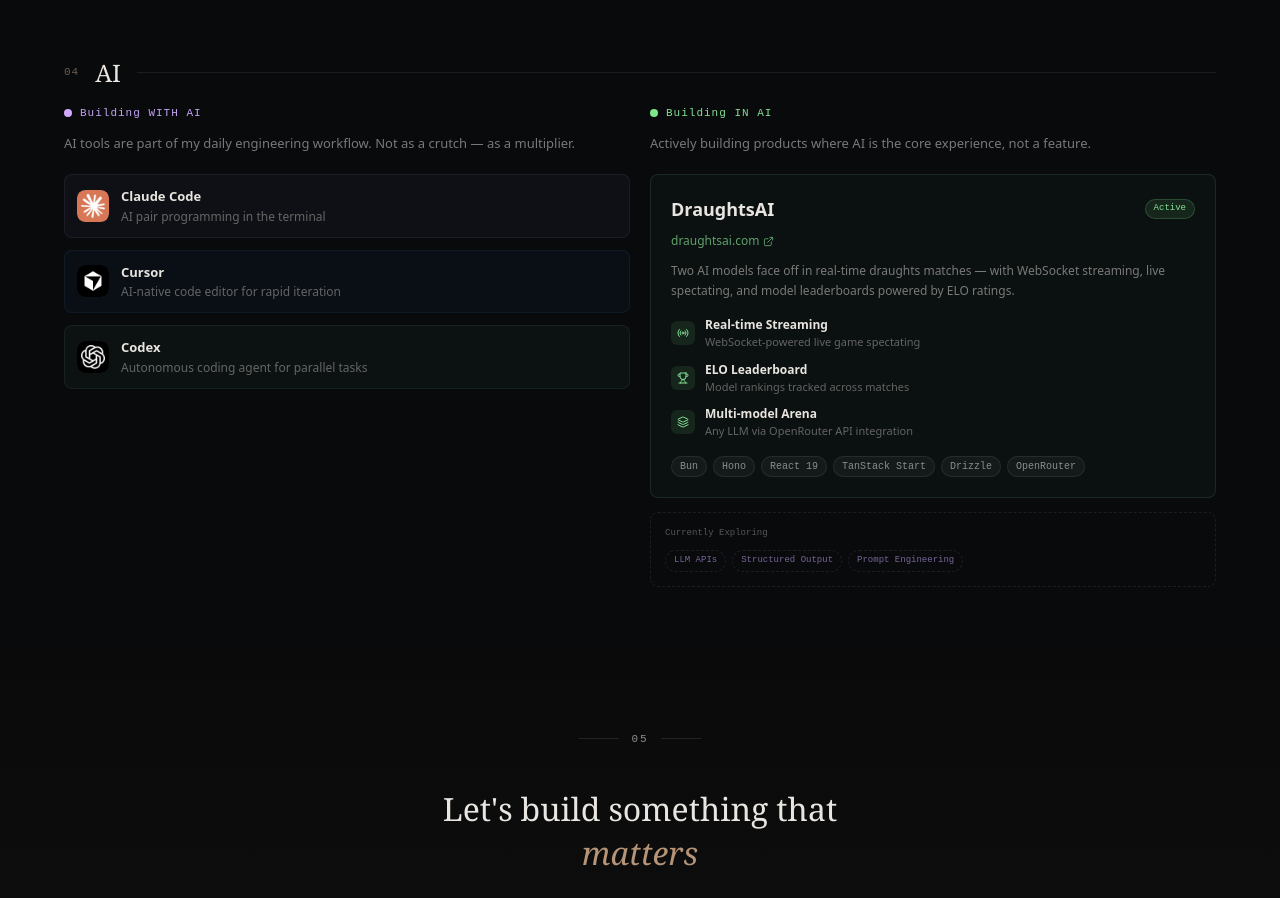
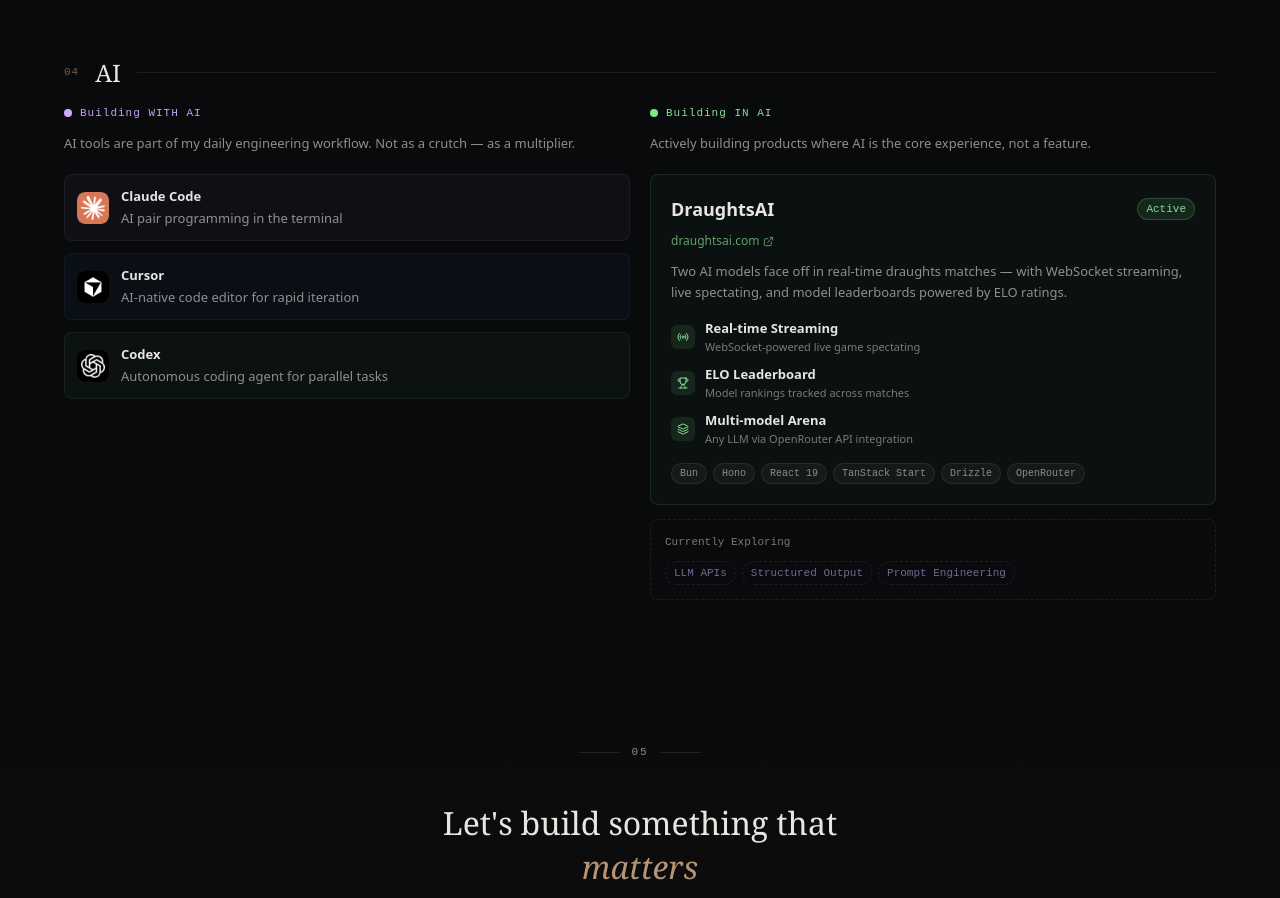
Before and after one commit to alexeibostan/alexei-portfolio, a Next.js app: page /en in a window 1280 px wide. Shown: the part 2820-3718 px from the top of the page. Built offline with nearby package versions, Linux system fonts and the light colour scheme; no server answers.

Commit message:
fix(a11y): improve AI section text sizes and contrast

```diff
--- a/src/components/sections/AISection.tsx
+++ b/src/components/sections/AISection.tsx
@@ -67,7 +67,7 @@ export function AISection({ aiTools, aiExploring }: AISectionProps) {
               </div>
 
               {/* Intro text */}
-              <p className="text-[13px] opacity-50 leading-relaxed mb-5">
+              <p className="text-[13px] opacity-60 leading-relaxed mb-5">
                 {tAi("buildingWithIntro")}
               </p>
 
@@ -102,7 +102,7 @@ export function AISection({ aiTools, aiExploring }: AISectionProps) {
                         <span className="text-[13px] font-semibold text-[#e8e4df]">
                           {tool.name}
                         </span>
-                        <span className="text-xs opacity-40 mt-0.5 text-[#e8e4df]">
+                        <span className="text-[13px] opacity-60 mt-0.5 text-[#e8e4df]">
                           {tool.description}
                         </span>
                       </div>
@@ -126,7 +126,7 @@ export function AISection({ aiTools, aiExploring }: AISectionProps) {
               </div>
 
               {/* Intro text */}
-              <p className="text-[13px] opacity-50 leading-relaxed mb-5">
+              <p className="text-[13px] opacity-60 leading-relaxed mb-5">
                 {tAi("buildingInIntro")}
               </p>
 
@@ -138,7 +138,7 @@ export function AISection({ aiTools, aiExploring }: AISectionProps) {
                     DraughtsAI
                   </span>
                   <span
-                    className="font-mono-brand text-[9px] text-[hsl(var(--secondary))] rounded-full px-2 py-0.5"
+                    className="font-mono-brand text-[11px] text-[hsl(var(--secondary))] rounded-full px-2 py-0.5"
                     style={{
                       background: "rgba(126,231,135,0.1)",
                       border: "1px solid rgba(126,231,135,0.2)",
@@ -160,7 +160,7 @@ export function AISection({ aiTools, aiExploring }: AISectionProps) {
                 </a>
 
                 {/* Description */}
-                <p className="text-xs opacity-50 leading-relaxed text-[#e8e4df] mb-4">
+                <p className="text-[13px] opacity-60 leading-relaxed text-[#e8e4df] mb-4">
                   {tAi("draughtsAiDescription")}
                 </p>
 
@@ -182,10 +182,10 @@ export function AISection({ aiTools, aiExploring }: AISectionProps) {
                         <feature.icon className="w-3 h-3 text-[hsl(var(--secondary))]" />
                       </div>
                       <div className="flex flex-col">
-                        <span className="text-[12px] font-semibold text-[#e8e4df]">
+                        <span className="text-[13px] font-semibold text-[#e8e4df]">
                           {feature.label}
                         </span>
-                        <span className="text-[11px] opacity-40 text-[#e8e4df]">
+                        <span className="text-[11px] opacity-50 text-[#e8e4df]">
                           {feature.desc}
                         </span>
                       </div>
@@ -207,7 +207,7 @@ export function AISection({ aiTools, aiExploring }: AISectionProps) {
               <div className="border border-dashed border-white/[0.08] rounded-lg p-3.5 mt-3.5">
                 <span
                   className="font-mono-brand block mb-2.5"
-                  style={{ fontSize: "9px", opacity: 0.35 }}
+                  style={{ fontSize: "11px", opacity: 0.50 }}
                 >
                   {tAi("currentlyExploring")}
                 </span>
@@ -217,7 +217,7 @@ export function AISection({ aiTools, aiExploring }: AISectionProps) {
                       key={item}
                       className="font-mono-brand rounded-full opacity-60 text-[hsl(var(--accent-purple))]"
                       style={{
-                        fontSize: "9px",
+                        fontSize: "11px",
                         padding: "3px 8px",
                         border: "1px dashed rgba(210,168,255,0.2)",
                       }}
```
